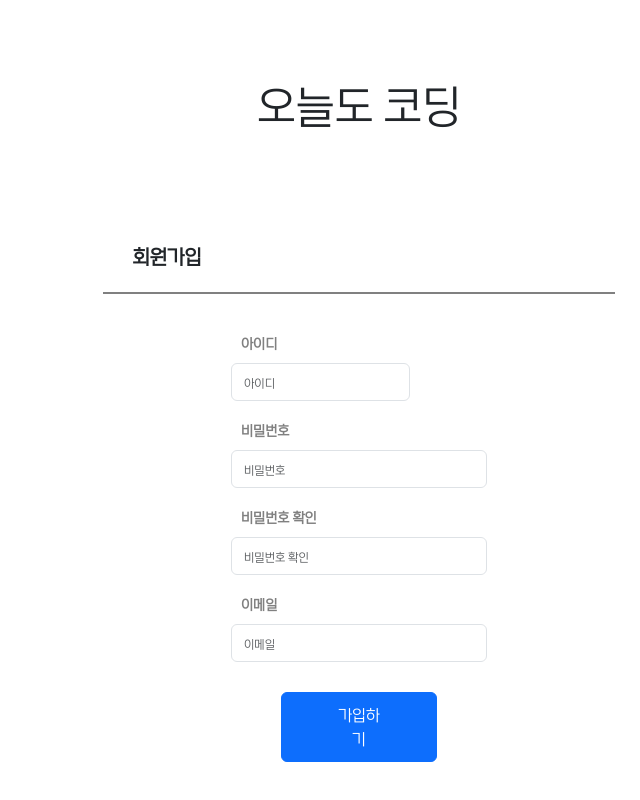
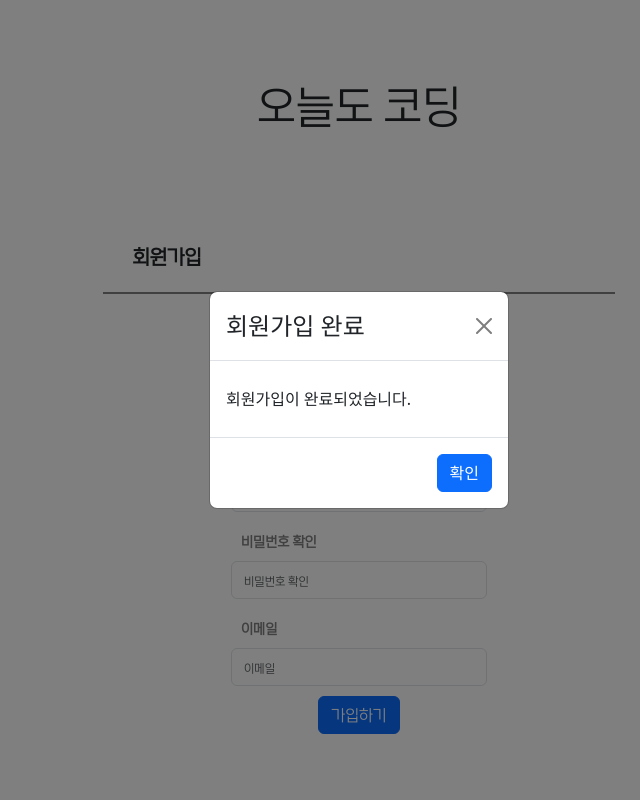
Before and after one commit to SparklingMind/todo, a React (Create React App) app: page /signup in a window 1280 px wide. Both pictures are taken after a click on the button "가입하기". Shown: the whole page, without its empty margins (281-921 px from the left). Built offline with nearby package versions, Linux system fonts and the light colour scheme.

Commit message:
feature:아이디중복,회원가입 모달 구현

```diff
--- a/src/App.js
+++ b/src/App.js
@@ -8,7 +8,6 @@ import SignUpPage from './pages/SignUpPage';
 import MyPage from './pages/MyPage';
 
 
-
 function App() {
   return (
     <div className="App">
@@ -17,6 +16,7 @@ function App() {
             <Route path="/" element={<HomePage />} />
             <Route path="/login" element={<LoginPage />} />
             <Route path="/signup" element={<SignUpPage />} />
+            <Route path="/mypage" element={<MyPage />} />
           </Routes>
         </BrowserRouter>
     </div>
--- /dev/null
+++ b/src/components/DuplicateIdModal.js
@@ -0,0 +1,37 @@
+import React from 'react';
+import ReactDOM from 'react-dom'; // Import ReactDOM
+
+import Button from 'react-bootstrap/Button';
+import Modal from 'react-bootstrap/Modal';
+
+function DuplicateIdModal(props) {
+  return (
+    <Modal
+      style={{
+        display: "flex"
+      }}
+      {...props}
+      size="sm"
+      aria-labelledby="contained-modal-title-vcenter"
+      centered
+    >
+      <Modal.Header closeButton>
+        <Modal.Title id="contained-modal-title-vcenter">
+          아이디 중복
+        </Modal.Title>
+      </Modal.Header>
+      <Modal.Body>
+        <p style={{
+            margin:"10px auto"
+        }}>
+          이미 사용중인 아이디입니다.
+        </p>
+      </Modal.Body>
+      <Modal.Footer>
+        <Button onClick={props.onHide}>확인</Button>
+      </Modal.Footer>
+    </Modal>
+  );
+}
+
+export default DuplicateIdModal
--- a/src/components/SignUpButton.js
+++ b/src/components/SignUpButton.js
@@ -1,29 +1,10 @@
 import React, { useState, useEffect } from "react"
 import Button from 'react-bootstrap/Button';
+import { Modal } from "react-bootstrap";
 
 function SignUpButton() {
-    const [isLoading, setLoading] = useState(false);
-
-    useEffect(() => {
-      function simulateNetworkRequest() {
-        return new Promise((resolve) => setTimeout(resolve, 2000));
-      }
-
-      if (isLoading) {
-        simulateNetworkRequest().then(() => {
-          setLoading(false);
-        });
-      }
-    }, [isLoading]);
-
-    const handleClick = () => setLoading(true);
-
     return (
-      <Button
-        variant="primary"
-        disabled={isLoading}
-        onClick={!isLoading ? handleClick : null}
-        style={{
+      <Button style={{
           marginTop: "20px",
           padding: "10px 50px"
         }}
--- /dev/null
+++ b/src/components/SignUpCompleteModal.js
@@ -0,0 +1,37 @@
+import React from 'react';
+import ReactDOM from 'react-dom'; // Import ReactDOM
+
+import Button from 'react-bootstrap/Button';
+import Modal from 'react-bootstrap/Modal';
+
+function SignUpCompleteModal(props) {
+  return (
+    <Modal
+      style={{
+        display: "flex"
+      }}
+      {...props}
+      size="sm"
+      aria-labelledby="contained-modal-title-vcenter"
+      centered
+    >
+      <Modal.Header closeButton>
+        <Modal.Title id="contained-modal-title-vcenter">
+          회원가입 완료
+        </Modal.Title>
+      </Modal.Header>
+      <Modal.Body>
+        <p style={{
+            margin:"10px auto"
+        }}>
+          회원가입이 완료되었습니다.
+        </p>
+      </Modal.Body>
+      <Modal.Footer>
+        <Button onClick={props.onHide}>확인</Button>
+      </Modal.Footer>
+    </Modal>
+  );
+}
+
+export default SignUpCompleteModal
--- a/src/pages/HomePage.js
+++ b/src/pages/HomePage.js
@@ -46,15 +46,14 @@ font-weight: 600;
 `
 
 const HomePage = () => {
-    const navigate = useNavigate(); // useNavigate 사용
+    const navigate = useNavigate();
 
     const handleLogin = () => {
-        navigate("/login"); // 페이지 이동
+        navigate("/login");
     }
     const handleSignUp = () => {
         navigate("/signup")
     }
-
     return (
         <div>
             <Logo><img src="/logo.jpg" /></Logo>
--- a/src/pages/SignUpPage.js
+++ b/src/pages/SignUpPage.js
@@ -1,8 +1,11 @@
 import React, { useState } from "react"
 import { useNavigate } from "react-router-dom"
 import styled from "styled-components"
+import { Button } from "react-bootstrap";
 import Form from 'react-bootstrap/Form';
 import SignUpButton from "../components/SignUpButton";
+import DuplicateIdModal from "../components/DuplicateIdModal"
+import SignUpCompleteModal from "../components/SignUpCompleteModal";
 
 const UpperContainer = styled.div`
 display: flex;
@@ -47,9 +50,6 @@ const MainContainer = styled.div`
     display: flex;
     flex-direction: column;
     margin: 0 auto;
-    .idInput {
-        width: 70%;
-    }
 
     .idLabel, .pwdLabel, .pwdConfirmLabel, .emailLabel {
         display: flex;
@@ -58,6 +58,12 @@ const MainContainer = styled.div`
         font-size: 14px;
         font-weight: 600;
         color: gray;
+    }
+
+    #userIdInput {
+      display: flex;
+      width: 75%;
+      margin-right: 10px;
     }
 
     .customInput::placeholder {
@@ -73,7 +79,12 @@ const MainContainer = styled.div`
       max-width: 100% !important;
     }
 `
-
+const IdContainer = styled.div`
+display: flex;
+  #customButton {
+    font-weight:500
+  }
+`
 
 const ButtonContainer = styled.div`
   margin-top: 20px;
@@ -100,7 +111,8 @@ const SignUpPage = () => {
   const [confirmPwd, setConfirmPwd] = useState("")
   const [email, setEmail] = useState('');
   const [isEmailValid, setEmailValid] = useState(true);
-
+  const [idCheckModal, setidCheckModal] = useState(false);
+  const [signUpModal, setsignUpModal] = useState(false);
 
   const handlePassWord = (event) => {
     setPwd(event.target.value)
@@ -112,11 +124,12 @@ const SignUpPage = () => {
 
   const handleEmailChange = (event) => {
     const inputEmail = event.target.value;
-       setEmail(inputEmail);
+    setEmail(inputEmail);
 
-    const emailPattern = /^[a-zA-Z0-9._-]+@[a-zA-Z0-9.-]+\.[a-zA-Z]{2,4}$/;
-       setEmailValid(emailPattern.test(inputEmail));
+  const emailPattern = /^[a-zA-Z0-9._-]+@[a-zA-Z0-9.-]+\.[a-zA-Z]{2,4}$/;
+    setEmailValid(emailPattern.test(inputEmail));
   };
+
 
     return (
     <div>
@@ -131,11 +144,17 @@ const SignUpPage = () => {
             <Form className="form">
                 <Form.Group className="idInput">
                     <Form.Label className="idLabel">아이디</Form.Label>
-                    <Form.Control className="customInput" type="text" placeholder="아이디" />
+                    <IdContainer>
+                        <Form.Control id="userIdInput"className="customInput" type="text" placeholder="아이디" />
+                        <Button id="idCheckButton"variant="primary" onClick={() => setidCheckModal(true)}>
+                          중복 확인
+                        </Button>
+                      </IdContainer>
                 </Form.Group>
                 <Form.Group className="pwdInput">
                     <Form.Label className="pwdLabel">비밀번호</Form.Label>
-                    <Form.Control className="customInput" type="password" placeholder="비밀번호" />
+                    <Form.Control className="customInput" type="password" placeholder="비밀번호"
+                    onChange={handlePassWord}/>
                 </Form.Group>
                 <Form.Group className="pwdInput">
                     <Form.Label className="pwdConfirmLabel">비밀번호 확인</Form.Label>
@@ -154,10 +173,12 @@ const SignUpPage = () => {
                     }
                 </Form.Group>
                 <ButtonContainer>
-                 <SignUpButton />
-                 </ButtonContainer>
+                <Button id="SignUpButton"variant="primary" onClick={() => setsignUpModal(true)}>가입하기</Button>
+               </ButtonContainer>
             </Form>
         </MainContainer>
+          <DuplicateIdModal show={idCheckModal} onHide={() => setidCheckModal(false)}/>
+          <SignUpCompleteModal show={signUpModal} onHide={() => setsignUpModal(false)}/>
     </div>
     )
 }
```
